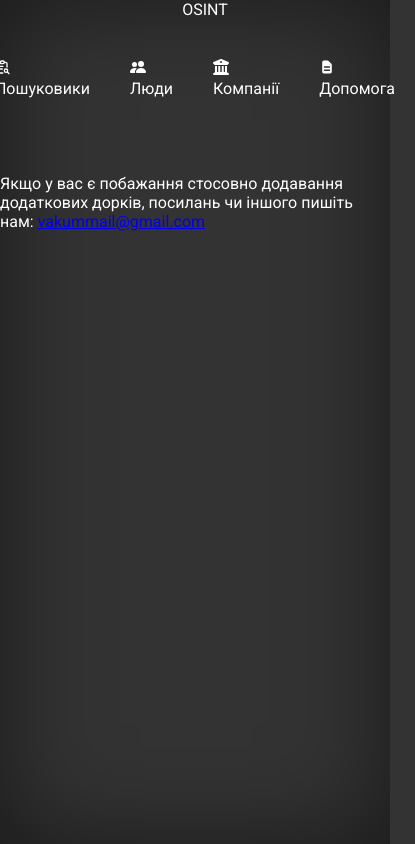
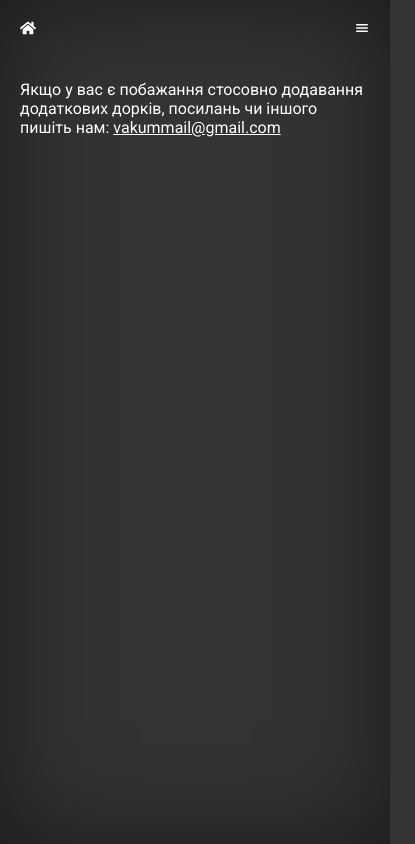
Before and after one commit to IvanTatarenko/osint_links, a React (Create React App) app: page /#/ in a window 390 px wide. Shown: the whole page, 415 px wide, since content can reach past the window. Built offline with nearby package versions, Linux system fonts and the light colour scheme.

Commit message:
adaptation for mobile

```diff
--- a/src/common/components/Menu.component.tsx
+++ b/src/common/components/Menu.component.tsx
@@ -1,15 +1,22 @@
+import { useState } from 'react';
 import menuItems, { MenuItem } from '../items/Menu.items';
 import { Link } from 'react-router-dom';
 import styled from 'styled-components';
+import { IoMenu } from 'react-icons/io5';
+import { FaHome } from 'react-icons/fa';
 
 const MainDiv = styled.div`
   display: flex;
   justify-content: center;
   width: 100%;
   gap: 20px;
-  @media (max-width: 1024px) {
+  @media (max-width: 600px) {
     flex-direction: column;
     align-items: center;
+  }
+  @media (max-width: 600px) {
+    justify-content: flex-start;
+    align-items: flex-start;
   }
 `;
 
@@ -18,6 +25,9 @@ const CenterColumn = styled.div`
   display: flex;
   align-items: center;
   flex-direction: column;
+  @media (max-width: 600px) {
+    display: none;
+  }
 `;
 const LeftColumn = styled.div`
   flex: 1;
@@ -26,11 +36,49 @@ const LeftColumn = styled.div`
 `;
 const RightColumn = styled.div`
   flex: 1;
+  @media (max-width: 600px) {
+    display: none;
+  }
 `;
 
 const MenuContainer = styled.div`
   display: flex;
   justify-content: center;
+`;
+
+const MobileMenuButton = styled.div`
+  display: none;
+  @media (max-width: 600px) {
+    display: block;
+    position: fixed;
+    right: 20px;
+    top: 20px;
+    z-index: 100;
+    cursor: pointer;
+  }
+`;
+
+type MobileMenuProps = {
+  open: boolean;
+};
+
+const MobileMenu = styled.div<MobileMenuProps>`
+  display: none;
+  @media (max-width: 600px) {
+    display: flex;
+    flex-direction: column;
+    align-items: center;
+    position: fixed;
+    width: 100%;
+    height: 100vh;
+    top: 0;
+    left: 0;
+    background-color: #333;
+    z-index: 90;
+    padding-top: 50px;
+    transform: translateX(${(props) => (props.open ? '0' : '-100%')});
+    transition: transform 0.3s ease;
+  }
 `;
 
 const MenuButton = styled.div`
@@ -60,16 +108,42 @@ const LogoLink = styled(Link)`
   color: #ffffff;
   text-decoration: none;
   margin-left: 20px;
-`
+
+  @media (max-width: 600px) {
+    margin-top: 20px;
+  }
+`;
 
 const MenuComponent = () => {
+  const [isMenuOpen, setMenuOpen] = useState(false);
+
+  const toggleMenu = () => {
+    setMenuOpen(!isMenuOpen);
+  };
+
   return (
     <MainDiv>
-      <LeftColumn><LogoLink to={'/'}>OSINT</LogoLink></LeftColumn>
+      <MobileMenuButton onClick={toggleMenu}>
+        <IoMenu />
+      </MobileMenuButton>
+      <MobileMenu open={isMenuOpen}>
+        {menuItems.map((item: MenuItem) => (
+          <StyledLink to={item.url} key={item.text} style={{ textDecoration: 'none' }} onClick={toggleMenu}>
+            <MenuButton>
+              {item.icon} {item.text}
+            </MenuButton>
+          </StyledLink>
+        ))}
+      </MobileMenu>
+      <LeftColumn>
+        <LogoLink to={'/'}>
+          <FaHome />
+        </LogoLink>
+      </LeftColumn>
       <CenterColumn>
         <MenuContainer>
           {menuItems.map((item: MenuItem) => (
-            <StyledLink to={item.url} style={{ textDecoration: 'none' }}>
+            <StyledLink to={item.url} key={item.text} style={{ textDecoration: 'none' }}>
               <MenuButton>
                 {item.icon} {item.text}
               </MenuButton>
--- a/src/common/components/Search.component.tsx
+++ b/src/common/components/Search.component.tsx
@@ -9,6 +9,11 @@ const MainInputDiv = styled.div<{width: string}>`
   width: ${({ width }) => width};
   margin-top: 50px;
   margin-bottom: 5px;
+  @media (max-width: 1024px) {
+  }
+  @media (max-width: 600px) {
+    width: 300px;
+  }
 `;
 
 const SearchComponent: React.FC<{ width: string, placeholder: string, searchText: string; setSearchText: (text: string) => void }> = ({
--- a/src/modules/Help/pages/Help.page.tsx
+++ b/src/modules/Help/pages/Help.page.tsx
@@ -7,11 +7,7 @@ const Main = styled.div`
   justify-content: center;
   width: 100%;
   gap: 20px;
-  @media (max-width: 1024px) {
-    flex-direction: column;
-    align-items: center;
-  }
-  @media (max-width: 1024px) {
+  @media (max-width: 768px) {
     flex-direction: column;
     align-items: center;
   }
@@ -21,8 +17,9 @@ const CenterColumn = styled.div`
   flex: 2;
   display: flex;
   flex-direction: column;
-  @media (max-width: 1024px) {
-    margin: 10px;
+  @media (max-width: 768px) {
+    margin-left: 15px;
+    margin-right: 15px;
   }
 `;
 const LeftColumn = styled.div`
@@ -44,6 +41,10 @@ const AnchorMenu = styled.div`
   width: 300px;
   box-shadow: 0px 4px 8px rgba(0, 0, 0, 0.2);
   gap: 15px;
+  @media (max-width: 758px) {
+    margin-left: 0px;
+    width: 80vw;
+  }
 `;
 
 const StyledA = styled.a`
@@ -57,6 +58,17 @@ const StyledA = styled.a`
     text-decoration: underline;
   }
 `;
+
+const StyledP = styled.p`
+
+`
+
+const StyledH2 = styled.h2`
+
+`
+const StyledH3 = styled.h3`
+
+`
 
 const HelpPage = () => {
   const refs = useRef<{ [key: string]: React.RefObject<HTMLDivElement> }>(
@@ -111,12 +123,12 @@ const HelpPage = () => {
       <CenterColumn>
         {helpItems.map((item) => (
           <div key={item.anchor} ref={refs.current[item.anchor]} id={item.anchor}>
-            <h2>{item.title}</h2>
-            <p>{item.text}</p>
+            <StyledH2>{item.title}</StyledH2>
+            <StyledP>{item.text}</StyledP>
             {item.childrens?.map((child) => (
               <div key={child.anchor} ref={refs.current[child.anchor]} id={child.anchor}>
-                <h3>{child.title}</h3>
-                <p>{child.text}</p>
+                <StyledH3>{child.title}</StyledH3>
+                <StyledP>{child.text}</StyledP>
               </div>
             ))}
           </div>
--- a/src/modules/Home/home.page.tsx
+++ b/src/modules/Home/home.page.tsx
@@ -24,15 +24,23 @@ const RightColumn = styled.div`
   flex: 1;
 `;
 
+const MainText = styled.p`
+  margin: 20px;
+`
+
+const MailLink = styled.a`
+  color: #fff;
+`
+
 const HomePage = () => {
   return (
     <MainDiv>
       <LeftColumn></LeftColumn>
       <CenterColumn>
-        <p>
+        <MainText>
           Якщо у вас є побажання стосовно додавання додаткових дорків, посилань чи іншого пишіть нам:{' '}
-          <a href="mailto:vakummail@gmail.com">vakummail@gmail.com</a>
-        </p>
+          <MailLink href="mailto:vakummail@gmail.com">vakummail@gmail.com</MailLink>
+        </MainText>
       </CenterColumn>
       <RightColumn></RightColumn>
     </MainDiv>
--- a/src/modules/SearchEngines/Dork/components/DorkLink.component.tsx
+++ b/src/modules/SearchEngines/Dork/components/DorkLink.component.tsx
@@ -15,11 +15,14 @@ const MainDiv = styled.div`
   padding: 20px;
   box-shadow: 0px 4px 8px rgba(0, 0, 0, 0.2);
   margin-top: 50px;
+  @media (max-width: 758px) {
+    width: 80vw;
+  }
 `;
 const FirstLine = styled.div`
   display: flex;
   margin-bottom: 10px;
-`
+`;
 const LeftColumnDiv = styled.div`
   flex: 1;
 `;
@@ -30,11 +33,11 @@ const RightColumnDiv = styled.div`
 const StyledParagraph = styled(Paragraph)`
   color: #fff;
   word-break: break-all;
-`
+`;
 
 const StyledTextArea = styled(TextArea)`
   color: #fff !important;
-`
+`;
 
 const DorkLinksComponent = (props: { icon: ReactElement }) => {
   const searchTextWhithDork = useDorkStore((state: DorkStore) => state.searchWithDork);
@@ -51,7 +54,7 @@ const DorkLinksComponent = (props: { icon: ReactElement }) => {
           </Link>
         </LeftColumnDiv>
         <RightColumnDiv>
-      <StyledTextArea placeholder='дорки...' disabled value={searchTextWhithDork} autoSize={{ minRows: 3, maxRows: 3 }}/>
+          <StyledTextArea placeholder="дорки..." disabled value={searchTextWhithDork} autoSize={{ minRows: 3, maxRows: 3 }} />
         </RightColumnDiv>
       </FirstLine>
       <StyledParagraph copyable>{url}</StyledParagraph>
--- a/src/modules/SearchEngines/Dork/components/UniversalDork.component.tsx
+++ b/src/modules/SearchEngines/Dork/components/UniversalDork.component.tsx
@@ -4,7 +4,10 @@ import styled from 'styled-components';
 import { FaRegQuestionCircle } from 'react-icons/fa';
 import { Link } from 'react-router-dom';
 
-const MainDiv = styled.div``;
+const MainDiv = styled.div`
+display: flex;
+flex-direction: column;
+`;
 
 const StuledInput = styled(Input)`
   width: 200px;
--- a/src/modules/SearchEngines/UrlParams/components/UniversalUrlParam.component.tsx
+++ b/src/modules/SearchEngines/UrlParams/components/UniversalUrlParam.component.tsx
@@ -5,7 +5,10 @@ import styled from 'styled-components';
 import { FaRegQuestionCircle } from 'react-icons/fa';
 import { Link } from 'react-router-dom';
 
-const MainDiv = styled.div``;
+const MainDiv = styled.div`
+  display: flex;
+  flex-direction: column;
+`;
 
 const StyledSelect = styled(Select)`
   width: 150px;
@@ -33,6 +36,7 @@ const UniversalUrlParamComponent: React.FC<UniversalUrlParamComponentProps> = ({
 }) => {
   return (
     <MainDiv>
+      <div>
         <label>
           {label}{' '}
           <Tooltip
@@ -45,6 +49,8 @@ const UniversalUrlParamComponent: React.FC<UniversalUrlParamComponentProps> = ({
             <FaRegQuestionCircle />
           </Tooltip>
         </label>
+      </div>
+      <div>
         <StyledSelect options={options} defaultValue={options[0]} onChange={(value: any) => updateValue(value)} />
         <Switch
           checked={status}
@@ -52,6 +58,7 @@ const UniversalUrlParamComponent: React.FC<UniversalUrlParamComponentProps> = ({
             updateStatus();
           }}
         />
+      </div>
     </MainDiv>
   );
 };
--- a/src/modules/SearchEngines/common/pages/SearchEngines.page.tsx
+++ b/src/modules/SearchEngines/common/pages/SearchEngines.page.tsx
@@ -16,7 +16,7 @@ const Main = styled.div`
   justify-content: center;
   width: 100%;
   gap: 20px;
-  @media (max-width: 1024px) {
+  @media (max-width: 1400px) {
     flex-direction: column;
     align-items: center;
   }
@@ -34,6 +34,10 @@ const DorkInputsDiv = styled.div`
   width: 300px;
   box-shadow: 0px 4px 8px rgba(0, 0, 0, 0.2);
   gap: 15px;
+  @media (max-width: 600px) {
+    width: 80vw;
+    margin: 0;
+  }
 `;
 
 const CenterColumn = styled.div`
@@ -41,12 +45,21 @@ const CenterColumn = styled.div`
   display: flex;
   align-items: center;
   flex-direction: column;
+  @media (max-width: 1400px) {
+    order: 1
+  }
 `;
 const LeftColumn = styled.div`
   flex: 1;
+  @media (max-width: 1400px) {
+    order: 2
+  }
 `;
 const RightColumn = styled.div`
   flex: 1;
+  @media (max-width: 1400px) {
+    order: 3
+  }
 `;
 const StyledSwichContainer = styled.div`
   display: flex;
--- a/src/modules/SearchHealper/common/components/Links.component.tsx
+++ b/src/modules/SearchHealper/common/components/Links.component.tsx
@@ -7,13 +7,18 @@ const MainDiv = styled.div`
   border-radius: 20px;
   width: 600px;
   padding: 20px;
+  margin-top: 20px;
   box-shadow: 0px 4px 8px rgba(0, 0, 0, 0.2);
+  @media (max-width: 768px) {
+    width: 80vw;
+  }
 `;
 const PlatformDiv = styled.div`
   width: 100%;
   display: flex;
   justify-content: flex-start;
   gap: 15px;
+  flex-wrap: wrap;
 `;
 const LinksDiv = styled.div`
   display: flex;
--- a/src/modules/SearchHealper/common/components/UsefulLinks.component.tsx
+++ b/src/modules/SearchHealper/common/components/UsefulLinks.component.tsx
@@ -12,6 +12,10 @@ const MainDiv = styled.div`
   padding-bottom: 25px;
   width: 300px;
   box-shadow: 0px 4px 8px rgba(0, 0, 0, 0.2);
+  @media (max-width: 758px) {
+    margin-left: 0px;
+    width: 80vw;
+  }
 `;
 
 const Menu = styled.ul`
--- a/src/modules/SearchHealper/common/pages/Universal.page.tsx
+++ b/src/modules/SearchHealper/common/pages/Universal.page.tsx
@@ -20,9 +20,15 @@ const CenterColumn = styled.div`
   display: flex;
   align-items: center;
   flex-direction: column;
+  @media (max-width: 1024px) {
+    order: 1;
+  }
 `;
 const LeftColumn = styled.div`
   flex: 1;
+  @media (max-width: 1024px) {
+    order: 2;
+  }
 `;
 const RightColumn = styled.div`
   flex: 1;
```
Lines whose indentation alone changed are shown as unchanged.
